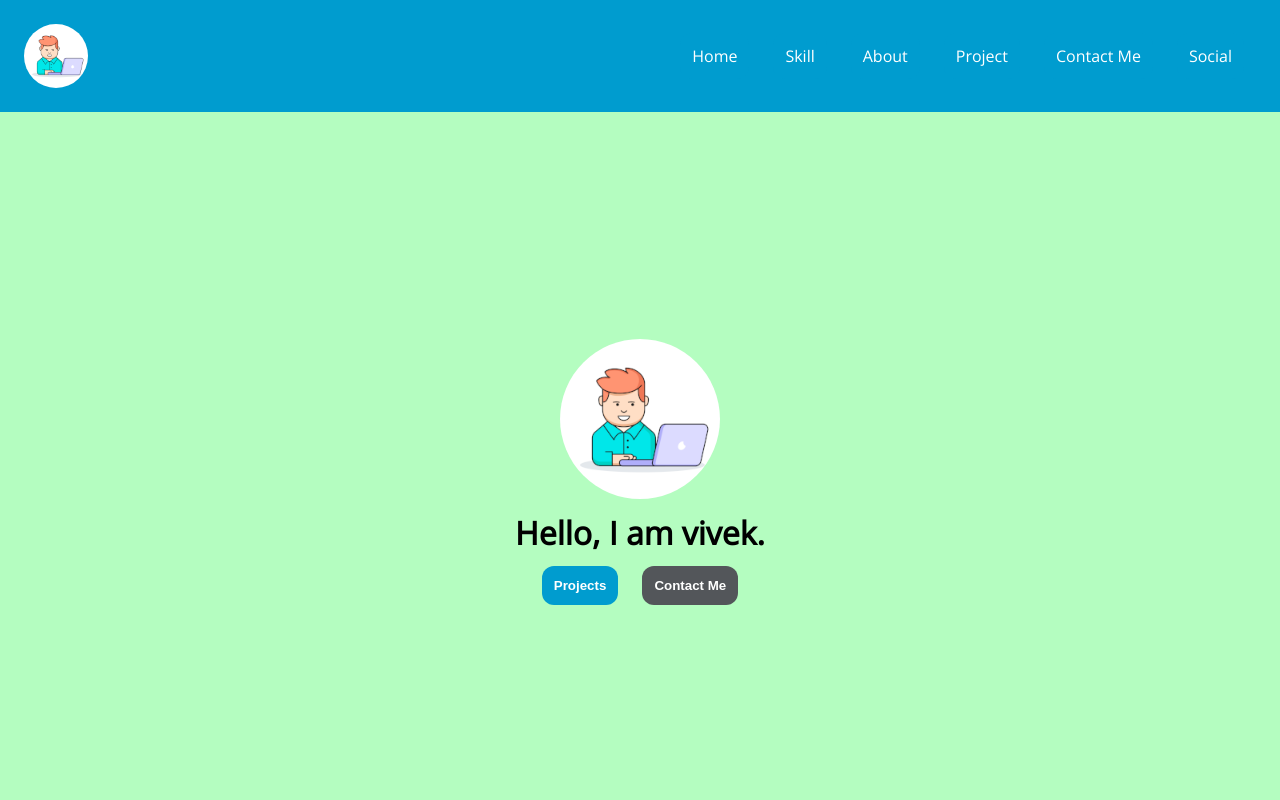
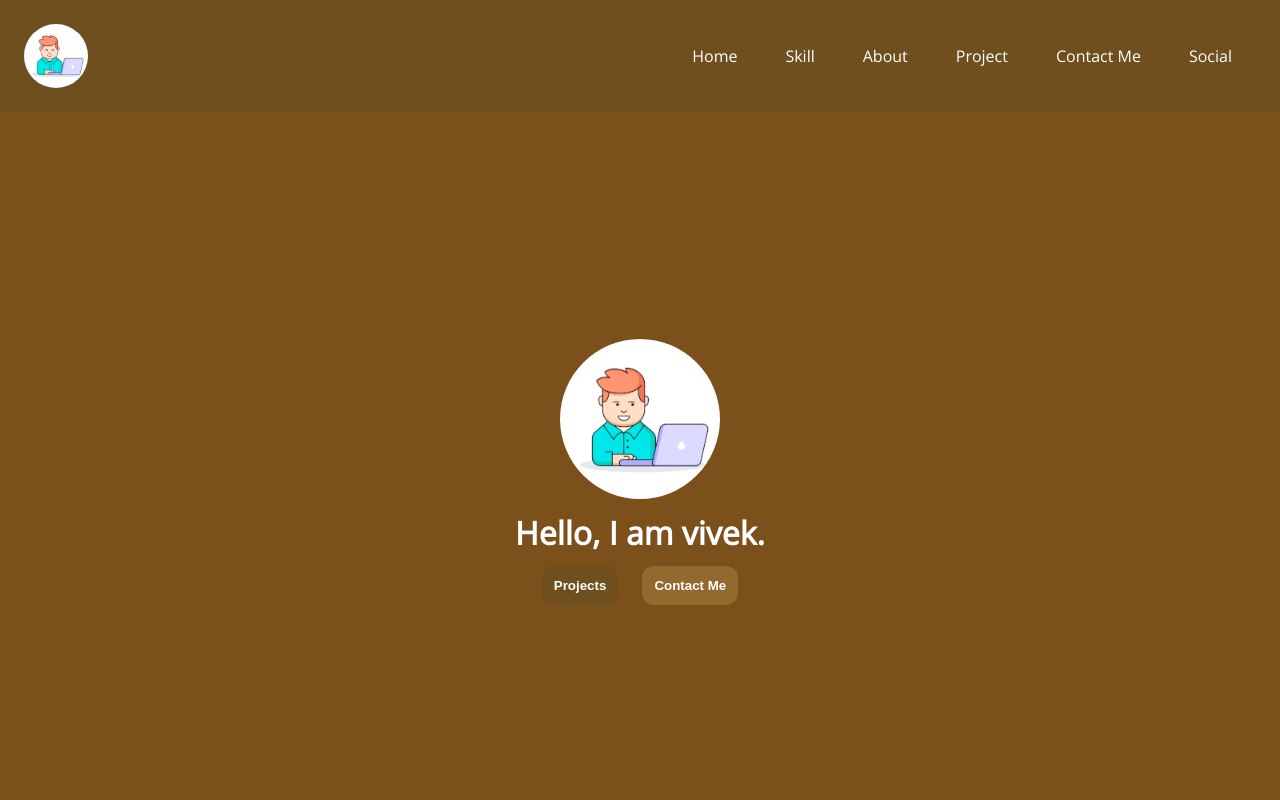
Before and after one commit to vivek80801/vivek80801-portfolio, a React (Create React App) app: page / in a window 1280 px wide. Shown: the top 800 px of the page. Built offline with nearby package versions, Linux system fonts and the light colour scheme.

Commit message:
linking error fixed

```diff
--- a/src/components/Hero.tsx
+++ b/src/components/Hero.tsx
@@ -7,10 +7,10 @@ const Hero: React.FC = (): JSX.Element => {
       <img src="/assets/github-avtar.png" alt="profile" />
       <h1>Hello, I am vivek.</h1>
       <div className="buttons">
-        <a href="#projects">
+        <a href="!#projects">
           <button className="btn-primary">projects</button>
         </a>
-        <a href="#contact">
+        <a href="!#contact">
           <button className="btn-quaternary">contact me</button>
         </a>
       </div>
--- a/src/components/Navbar.tsx
+++ b/src/components/Navbar.tsx
@@ -9,22 +9,22 @@ const Navbar: React.FC = (): JSX.Element => {
         <img src="/assets/github-avtar.png" alt="vivek80801" />
         <ul>
           <li>
-            <a href="!#">home</a>
+            <a href="#">home</a>
           </li>
           <li>
-            <a href="!#skill">skill</a>
+            <a href="#skill">skill</a>
           </li>
           <li>
-            <a href="!#about">about</a>
+            <a href="#about">about</a>
           </li>
           <li>
-            <a href="!#projects">project</a>
+            <a href="#projects">project</a>
           </li>
           <li>
-            <a href="!#contact">contact me</a>
+            <a href="#contact">contact me</a>
           </li>
           <li>
-            <a href="!#social">social</a>
+            <a href="#social">social</a>
           </li>
         </ul>
       </nav>
@@ -37,22 +37,22 @@ const Navbar: React.FC = (): JSX.Element => {
         </div>
         <ul style={showNav ? { display: "flex" } : { display: "none" }}>
           <li>
-            <a href="!#">home</a>
+            <a href="#">home</a>
           </li>
           <li>
-            <a href="!#skill">skill</a>
+            <a href="#skill">skill</a>
           </li>
           <li>
-            <a href="!#about">about</a>
+            <a href="#about">about</a>
           </li>
           <li>
-            <a href="!#projects">project</a>
+            <a href="#projects">project</a>
           </li>
           <li>
-            <a href="!#contact">contact me</a>
+            <a href="#contact">contact me</a>
           </li>
           <li>
-            <a href="!#social">social</a>
+            <a href="#social">social</a>
           </li>
         </ul>
       </nav>
--- a/src/scss/App.scss
+++ b/src/scss/App.scss
@@ -15,3 +15,7 @@ body {
   font-family:  'Open Sans', -apple-system, BlinkMacSystemFont, "Segoe UI", Roboto, Oxygen,
     Ubuntu, Cantarell, "Helvetica Neue", sans-serif;
 }
+
+a{
+    color: #fff;
+}
--- a/src/scss/components/footer.module.scss
+++ b/src/scss/components/footer.module.scss
@@ -15,9 +15,9 @@
     @include margin;
     a {
       @include padding;
-      color: #000;
+      color: #fff;
       &:hover {
-        color: #333;
+        color: $secondary;
       }
     }
   }
--- a/src/scss/components/projects.module.scss
+++ b/src/scss/components/projects.module.scss
@@ -53,7 +53,7 @@
       }
       a {
         @include margin;
-        color: $quaternary;
+        color: #fff;
       }
     }
   }
--- a/src/scss/utill/_variable.scss
+++ b/src/scss/utill/_variable.scss
@@ -1,4 +1,4 @@
-$primary: #009ccf;
-$secondary: #b4fdc0;
-$tertiary: #78d4f7;
-$quaternary: #53565a;
+$primary:#6f4f1d;
+$secondary:#7c501a;
+$tertiary: #876127;
+$quaternary:#926a2d;
```
Also changed, not shown: 1 other file (tests, documents, lock files or other folders).
